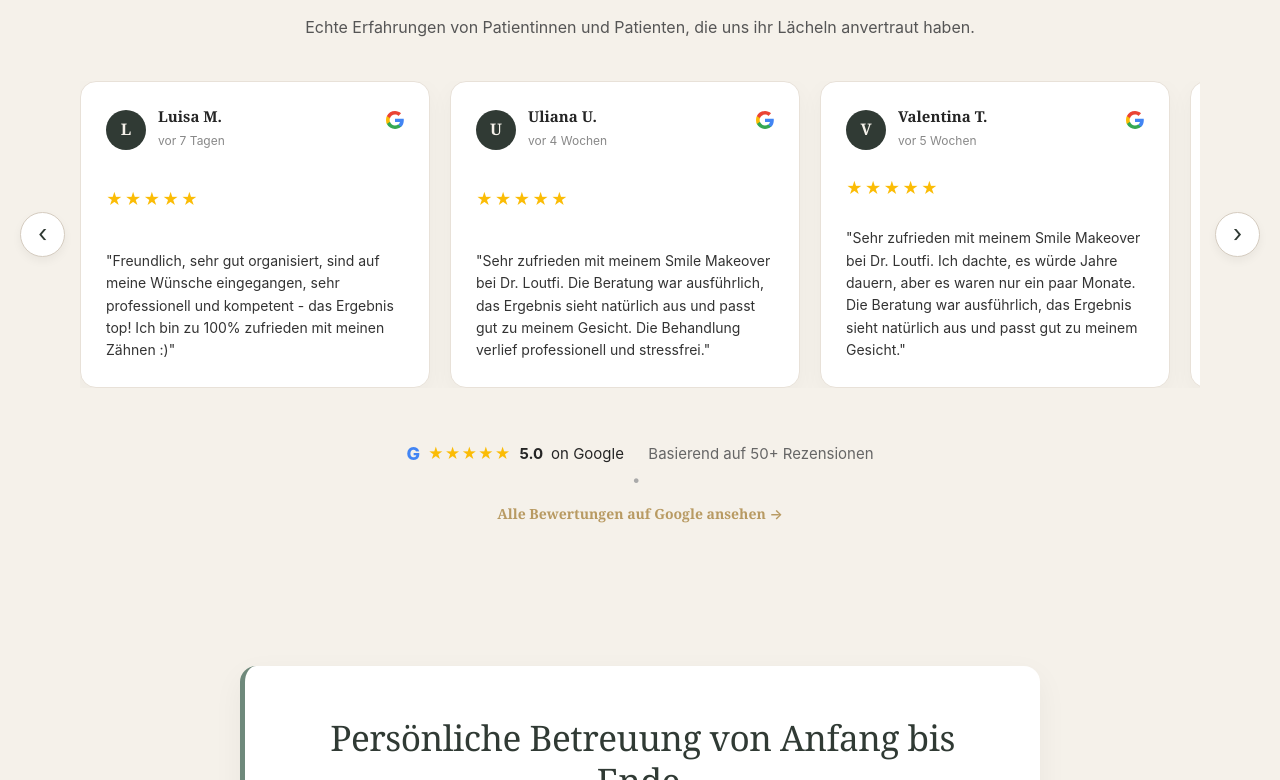
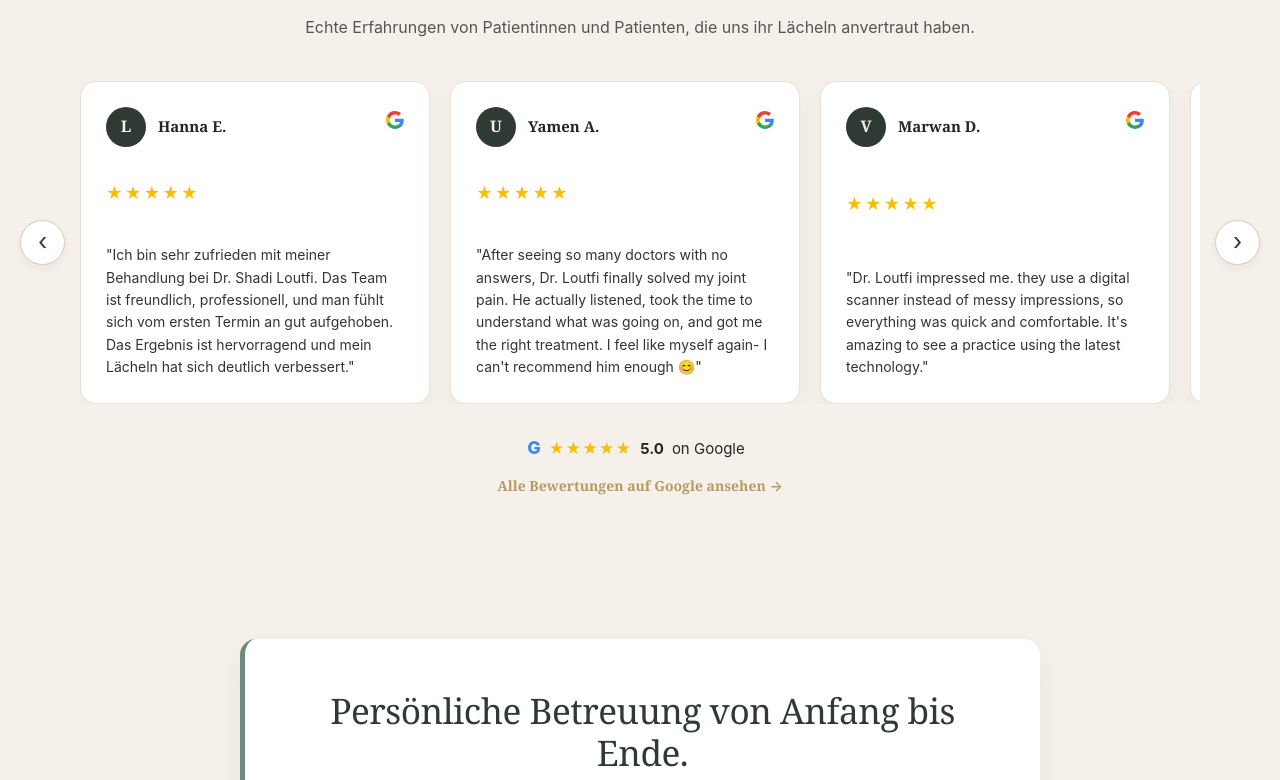
Before and after one commit to ESBER123/Dr.shadi, a React (Vite) app: page / in a window 1280 px wide. Shown: the part 5180-5960 px from the top of the page. Built offline with nearby package versions, Linux system fonts and the light colour scheme.

Commit message:
Modifying the style and files

```diff
--- a/src/pages/Contact.jsx
+++ b/src/pages/Contact.jsx
@@ -112,7 +112,7 @@ const Contact = () => {
               <strong>
                 Billrothstraße 58/DG
                 <br />
-                1190 Vienna, os
+                1190 Vienna, Austria
               </strong>
             </div>
 
--- a/src/pages/GoogleReviews.jsx
+++ b/src/pages/GoogleReviews.jsx
@@ -14,7 +14,6 @@ const GoogleReviews = () => {
       titlePart2: "say about us.",
       subtitle:
         "Real experiences from patients who trusted us with their smiles.",
-      basedOn: "Based on 50+ reviews",
       readAll: "Read all reviews on Google →",
     },
     de: {
@@ -23,7 +22,6 @@ const GoogleReviews = () => {
       titlePart2: "über uns sagen.",
       subtitle:
         "Echte Erfahrungen von Patientinnen und Patienten, die uns ihr Lächeln anvertraut haben.",
-      basedOn: "Basierend auf 50+ Rezensionen",
       readAll: "Alle Bewertungen auf Google ansehen →",
     },
   };
@@ -33,57 +31,42 @@ const GoogleReviews = () => {
   const reviews = [
     {
       id: 1,
-      name: "Jelena J.",
-      timeEn: "6 weeks ago",
-      timeDe: "vor 6 Wochen",
-      reviewEn:
-        "Very satisfied with my smile makeover at Dr. Loutfi. I thought it would take years, but it was just a few months. The consultation was detailed, the result looks natural and suits my face perfectly. The treatment was professional and stress-free.",
-      reviewDe:
-        "Sehr zufrieden mit meinem Smile Makeover bei Dr. Loutfi. Ich dachte, es würde Jahre dauern, aber es waren nur ein paar Monate. Die Beratung war ausführlich, das Ergebnis sieht natürlich aus und passt gut zu meinem Gesicht. Die Behandlung verlief professionell und stressfrei.",
+      name: "Yulia A.",
+      time: "vor 6 Wochen",
+      review:
+        "Dr. Shadi Loutfi hat meine Behandlung mit dem hochmodernen ModJaw-Gerät geplant. Meine Kieferbewegung wurde in 4D sichtbar gemacht und die Behandlung perfekt auf mich zugeschnitten. Das Ergebnis: ein Lächeln, auf das ich stolz bin, und ein Biss, der sich einfach perfekt anfühlt. Dazu ein herzliches, professionelles Team!",
       initial: "J",
     },
     {
       id: 2,
-      name: "Luisa M.",
-      timeEn: "7 days ago",
-      timeDe: "vor 7 Tagen",
-      reviewEn:
-        "Friendly, well organized, and truly professional. They listened to my wishes and the result is amazing! I'm 100% satisfied with my teeth.",
-      reviewDe:
-        "Freundlich, sehr gut organisiert, sind auf meine Wünsche eingegangen, sehr professionell und kompetent - das Ergebnis top! Ich bin zu 100% zufrieden mit meinen Zähnen :)",
+      name: "Hanna E.",
+      time: "vor 7 Tagen",
+      review:
+        "Ich bin sehr zufrieden mit meiner Behandlung bei Dr. Shadi Loutfi. Das Team ist freundlich, professionell, und man fühlt sich vom ersten Termin an gut aufgehoben. Das Ergebnis ist hervorragend und mein Lächeln hat sich deutlich verbessert.",
       initial: "L",
     },
     {
       id: 3,
-      name: "Uliana U.",
-      timeEn: "4 weeks ago",
-      timeDe: "vor 4 Wochen",
-      reviewEn:
-        "Very satisfied with my experience at Dr. Loutfi. The consultation was thorough, the result looks natural and suits my face perfectly. The treatment was professional and smooth from start to finish.",
-      reviewDe:
-        "Sehr zufrieden mit meinem Smile Makeover bei Dr. Loutfi. Die Beratung war ausführlich, das Ergebnis sieht natürlich aus und passt gut zu meinem Gesicht. Die Behandlung verlief professionell und stressfrei.",
+      name: "Yamen A.",
+      time: "4 weeks ago",
+      review:
+        "After seeing so many doctors with no answers, Dr. Loutfi finally solved my joint pain. He actually listened, took the time to understand what was going on, and got me the right treatment. I feel like myself again- I can't recommend him enough 😊",
       initial: "U",
     },
     {
       id: 4,
-      name: "Valentina T.",
-      timeEn: "5 weeks ago",
-      timeDe: "vor 5 Wochen",
-      reviewEn:
-        "Really happy with my experience so far. It's super easy to get here by bus or tram, and I didn't have to wait long for my appointment. The team is professional, friendly and the treatment is well explained.",
-      reviewDe:
-        "Sehr zufrieden mit meinem Smile Makeover bei Dr. Loutfi. Ich dachte, es würde Jahre dauern, aber es waren nur ein paar Monate. Die Beratung war ausführlich, das Ergebnis sieht natürlich aus und passt gut zu meinem Gesicht.",
+      name: "Marwan D.",
+      time: "5 weeks ago",
+      review:
+        "Dr. Loutfi impressed me. they use a digital scanner instead of messy impressions, so everything was quick and comfortable. It's amazing to see a practice using the latest technology.",
       initial: "V",
     },
     {
       id: 5,
       name: "Anna V.",
-      timeEn: "5 weeks ago",
-      timeDe: "vor 5 Wochen",
-      reviewEn:
-        "I'm very satisfied with my Invisalign treatment. The team is professional, attentive and always takes the time to answer my questions. I feel in great hands!",
-      reviewDe:
-        "Ich bin sehr zufrieden mit meiner Invisalign-Behandlung. Das Team ist professionell, freundlich und nimmt sich Zeit, um alle meine Fragen zu beantworten. Ich fühle mich rundum gut aufgehoben.",
+      time: "vor 5 Wochen",
+      review:
+        " Er ist ein wunderbarer Arzt und ein echter Profi auf seinem Gebiet, mit voller Hingabe und großer Aufmerksamkeit für Details. Die Praxis ist bis ins kleinste Detail organisiert, modern ausgestattet und blitzsauber. Meine Invisalign-Behandlung war von Anfang an in den besten Händen.",
       initial: "A",
     },
   ];
@@ -137,9 +120,6 @@ const GoogleReviews = () => {
                     <div className="reviewer-avatar">{rev.initial}</div>
                     <div>
                       <h4 className="reviewer-name">{rev.name}</h4>
-                      <span className="review-time">
-                        {language === "de" ? rev.timeDe : rev.timeEn}
-                      </span>
                     </div>
                   </div>
                   <div className="google-icon-badge">
@@ -166,9 +146,7 @@ const GoogleReviews = () => {
 
                 <div className="review-stars">{"★★★★★"}</div>
 
-                <p className="review-text">
-                  "{language === "de" ? rev.reviewDe : rev.reviewEn}"
-                </p>
+                <p className="review-text">"{rev.review}"</p>
               </div>
             ))}
           </div>
@@ -188,7 +166,6 @@ const GoogleReviews = () => {
         <span className="footer-stars">★★★★★</span>
         <span className="footer-score">5.0</span>
         <span className="footer-source">on Google</span>
-        <span className="footer-divider">•</span>
         <span className="footer-count">{t.basedOn}</span>
       </div>
 
--- a/src/pages/Impressum.jsx
+++ b/src/pages/Impressum.jsx
@@ -7,103 +7,60 @@ const Impressum = () => {
   const currentLanguage = language === "de" ? "de" : "en";
 
   const t =
-    impressumTranslations?.[currentLanguage] ??
-    impressumTranslations.en;
+    impressumTranslations?.[currentLanguage] ?? impressumTranslations.en;
 
   return (
-    <main
-      className="im-page"
-      lang={currentLanguage}
-      dir="ltr"
-    >
-
+    <main className="im-page" lang={currentLanguage} dir="ltr">
       {/* HERO */}
 
       <section className="im-hero">
-
         <div className="im-hero-inner">
-
           <div className="im-hero-label">
             <span></span>
             {t.heroLabel}
           </div>
 
           <h1 className="im-hero-title">
+            <span>{t.heroTitle}</span>
 
-            <span>
-              {t.heroTitle}
-            </span>
-
-            <em>
-              {t.heroAccent}
-            </em>
-
+            <em>{t.heroAccent}</em>
           </h1>
 
-          <p className="im-hero-description">
-            {t.heroDescription}
-          </p>
-
+          <p className="im-hero-description">{t.heroDescription}</p>
         </div>
-
       </section>
-
 
       {/* CONTENT */}
 
       <section className="im-content">
-
         <div className="im-content-grid">
-
           {/* SIDEBAR */}
 
           <aside className="im-sidebar">
-
-            <span className="im-sidebar-label">
-              {t.responsibleLabel}
-            </span>
+            <span className="im-sidebar-label">{t.responsibleLabel}</span>
 
             <div className="im-sidebar-line"></div>
 
-            <p>
-              {t.responsibleName}
-            </p>
-
+            <p>{t.responsibleName}</p>
           </aside>
-
 
           {/* MAIN */}
 
           <div className="im-main">
-
-
             {/* 01 */}
 
             <section className="im-section">
-
-              <span className="im-number">
-                01
-              </span>
+              <span className="im-number">01</span>
 
               <div className="im-section-content">
+                <h2>{t.sections.responsible.title}</h2>
 
-                <h2>
-                  {t.sections.responsible.title}
-                </h2>
-
-                <p className="im-intro-text">
-                  {t.sections.responsible.intro}
-                </p>
+                <p className="im-intro-text">{t.sections.responsible.intro}</p>
 
                 <div className="im-contact-card">
+                  <h3>Dr. Shadi Loutfi</h3>
 
-                  <h3>
-                    Dr. Shadi Loutfi
-                  </h3>
-
-                  <p>
-                    {t.sections.responsible.practice}
-                  </p>
+                  <p>{t.sections.responsible.practice}</p>
 
                   <p>
                     {t.sections.responsible.address}
@@ -112,61 +69,37 @@ const Impressum = () => {
                     <br />
                     {t.sections.responsible.country}
                   </p>
-
                 </div>
-
               </div>
-
             </section>
-
 
             {/* 02 */}
 
             <section className="im-section">
-
-              <span className="im-number">
-                02
-              </span>
+              <span className="im-number">02</span>
 
               <div className="im-section-content">
-
-                <h2>
-                  {t.sections.contact.title}
-                </h2>
+                <h2>{t.sections.contact.title}</h2>
 
                 <div className="im-contact-list">
-
                   <a
                     href="mailto:office@drloutfi.at"
                     className="im-contact-item"
                   >
-
                     <span className="im-contact-label">
                       {t.sections.contact.email}
                     </span>
 
-                    <span className="im-contact-value">
-                      office@drloutfi.at
-                    </span>
-
+                    <span className="im-contact-value">office@drloutfi.at</span>
                   </a>
 
-
-                  <a
-                    href="tel:+4367763471705"
-                    className="im-contact-item"
-                  >
-
+                  <a href="tel:+4367763471705" className="im-contact-item">
                     <span className="im-contact-label">
                       {t.sections.contact.phone}
                     </span>
 
-                    <span className="im-contact-value">
-                      +43 677 63471705
-                    </span>
-
+                    <span className="im-contact-value">+43 677 63471705</span>
                   </a>
-
 
                   <a
                     href="https://www.drloutfi.at/impressum/"
@@ -174,233 +107,124 @@ const Impressum = () => {
                     rel="noopener noreferrer"
                     className="im-contact-item"
                   >
-
                     <span className="im-contact-label">
                       {t.sections.contact.website}
                     </span>
 
-                    <span className="im-contact-value">
-                      www.drloutfi.at
-                    </span>
-
+                    <span className="im-contact-value">www.drloutfi.at</span>
                   </a>
-
                 </div>
-
               </div>
-
             </section>
-
 
             {/* 03 */}
 
             <section className="im-section">
-
-              <span className="im-number">
-                03
-              </span>
+              <span className="im-number">03</span>
 
               <div className="im-section-content">
+                <h2>{t.sections.representation.title}</h2>
 
-                <h2>
-                  {t.sections.representation.title}
-                </h2>
-
-                <p>
-                  {t.sections.representation.text}
-                </p>
-
+                <p>{t.sections.representation.text}</p>
               </div>
-
             </section>
-
 
             {/* 04 */}
 
             <section className="im-section">
-
-              <span className="im-number">
-                04
-              </span>
+              <span className="im-number">04</span>
 
               <div className="im-section-content">
-
-                <h2>
-                  {t.sections.vat.title}
-                </h2>
+                <h2>{t.sections.vat.title}</h2>
 
                 <div className="im-highlight">
+                  <span>{t.sections.vat.label}</span>
 
-                  <span>
-                    {t.sections.vat.label}
-                  </span>
-
-                  <strong>
-                    ATU74535416
-                  </strong>
-
+                  <strong>ATU74535416</strong>
                 </div>
-
               </div>
-
             </section>
-
 
             {/* 05 */}
 
             <section className="im-section">
-
-              <span className="im-number">
-                05
-              </span>
+              <span className="im-number">05</span>
 
               <div className="im-section-content">
+                <h2>{t.sections.professional.title}</h2>
 
-                <h2>
-                  {t.sections.professional.title}
-                </h2>
+                <p>{t.sections.professional.text1}</p>
 
-                <p>
-                  {t.sections.professional.text1}
-                </p>
-
-                <p>
-                  {t.sections.professional.text2}
-                </p>
-
+                <p>{t.sections.professional.text2}</p>
               </div>
-
             </section>
-
 
             {/* 06 */}
 
             <section className="im-section">
-
-              <span className="im-number">
-                06
-              </span>
+              <span className="im-number">06</span>
 
               <div className="im-section-content">
+                <h2>{t.sections.chamber.title}</h2>
 
-                <h2>
-                  {t.sections.chamber.title}
-                </h2>
-
-                <p>
-                  {t.sections.chamber.text}
-                </p>
-
+                <p>{t.sections.chamber.text}</p>
               </div>
-
             </section>
-
 
             {/* 07 */}
 
             <section className="im-section">
-
-              <span className="im-number">
-                07
-              </span>
+              <span className="im-number">07</span>
 
               <div className="im-section-content">
+                <h2>{t.sections.contentLiability.title}</h2>
 
-                <h2>
-                  {t.sections.contentLiability.title}
-                </h2>
-
-                <p>
-                  {t.sections.contentLiability.text}
-                </p>
-
+                <p>{t.sections.contentLiability.text}</p>
               </div>
-
             </section>
-
 
             {/* 08 */}
 
             <section className="im-section">
-
-              <span className="im-number">
-                08
-              </span>
+              <span className="im-number">08</span>
 
               <div className="im-section-content">
+                <h2>{t.sections.links.title}</h2>
 
-                <h2>
-                  {t.sections.links.title}
-                </h2>
-
-                <p>
-                  {t.sections.links.text}
-                </p>
-
+                <p>{t.sections.links.text}</p>
               </div>
-
             </section>
-
 
             {/* 09 */}
 
             <section className="im-section im-section-last">
-
-              <span className="im-number">
-                09
-              </span>
+              <span className="im-number">09</span>
 
               <div className="im-section-content">
+                <h2>{t.sections.privacy.title}</h2>
 
-                <h2>
-                  {t.sections.privacy.title}
-                </h2>
+                <p>{t.sections.privacy.text}</p>
 
-                <p>
-                  {t.sections.privacy.text}
-                </p>
-
-                <a
-                  href="/datenschutz"
-                  className="im-text-link"
-                >
+                <a href="/datenschutz" className="im-text-link">
                   {t.sections.privacy.link}
 
-                  <span>
-                    →
-                  </span>
-
+                  <span>→</span>
                 </a>
-
               </div>
-
             </section>
-
           </div>
-
         </div>
-
       </section>
-
 
       {/* BOTTOM */}
 
       <section className="im-bottom">
+        <div className="im-bottom-inner">
+          <span>Dr. Shadi Loutfi</span>
 
-        <div className="im-bottom-inner">
-
-          <span>
-            Dr. Shadi Loutfi
-          </span>
-
-          <span>
-            {t.bottom}
-          </span>
-
+          <span>{t.bottom}</span>
         </div>
-
       </section>
-
     </main>
   );
 };
--- a/src/translat/aboutTranslations.js
+++ b/src/translat/aboutTranslations.js
@@ -94,7 +94,7 @@ export const aboutTranslations = {
     claudiaRole: "Fachzahnärztin für Kieferorthopädie",
 
     claudiaQuote:
-      "Ich arbeite besonders gerne mit Kindern, Jugendlichen und Erwachsenen und entwickle Behandlungskonzepte, die individuell auf ihre Bedürfnisse abgestimmt sind,Für mich bedeutet hochwertige Kieferorthopädie, Erfahrung, moderne Technologie und kontinuierliche Weiterbildung zu verbinden. Der Austausch mit internationalen Fachkollegen sowie die laufende Auseinandersetzung mit neuen Entwicklungen in Forschung und Kieferorthopädie sind für mich dabei besonders wichtig.",
+      "Ich arbeite besonders gerne mit Kindern, Jugendlichen und Erwachsenen und entwickle Behandlungskonzepte, die individuell auf ihre Bedürfnisse abgestimmt sind. Für mich bedeutet hochwertige Kieferorthopädie, Erfahrung, moderne Technologie und kontinuierliche Weiterbildung zu verbinden.",
 
     claudiaDescription:
       "Kieferorthopädie wird nie langweilig, weil sie sich ständig weiterentwickelt. Der Beruf der Kieferorthopädin ist für mich der schönste Beruf, den ich mir vorstellen kann. Die bestmögliche Behandlung hat für mich höchste Priorität. Ich halte es für besonders wichtig, mit den neuesten Entwicklungen in Forschung und Technik Schritt zu halten. Daher spielt kontinuierliche Weiterbildung eine wichtige Rolle in meinem Berufsleben. Ich pflege einen intensiven Austausch mit internationalen Spezialisten der Kieferorthopädie, gebe mein Wissen als Lehrende weiter und halte regelmäßig Vorträge auf internationalen Kongressen.",
```
Also changed, not shown: src/components/Footer.jsx (+4 -16 lines), src/translat/footerTranslat.js (+7 -13 lines).
